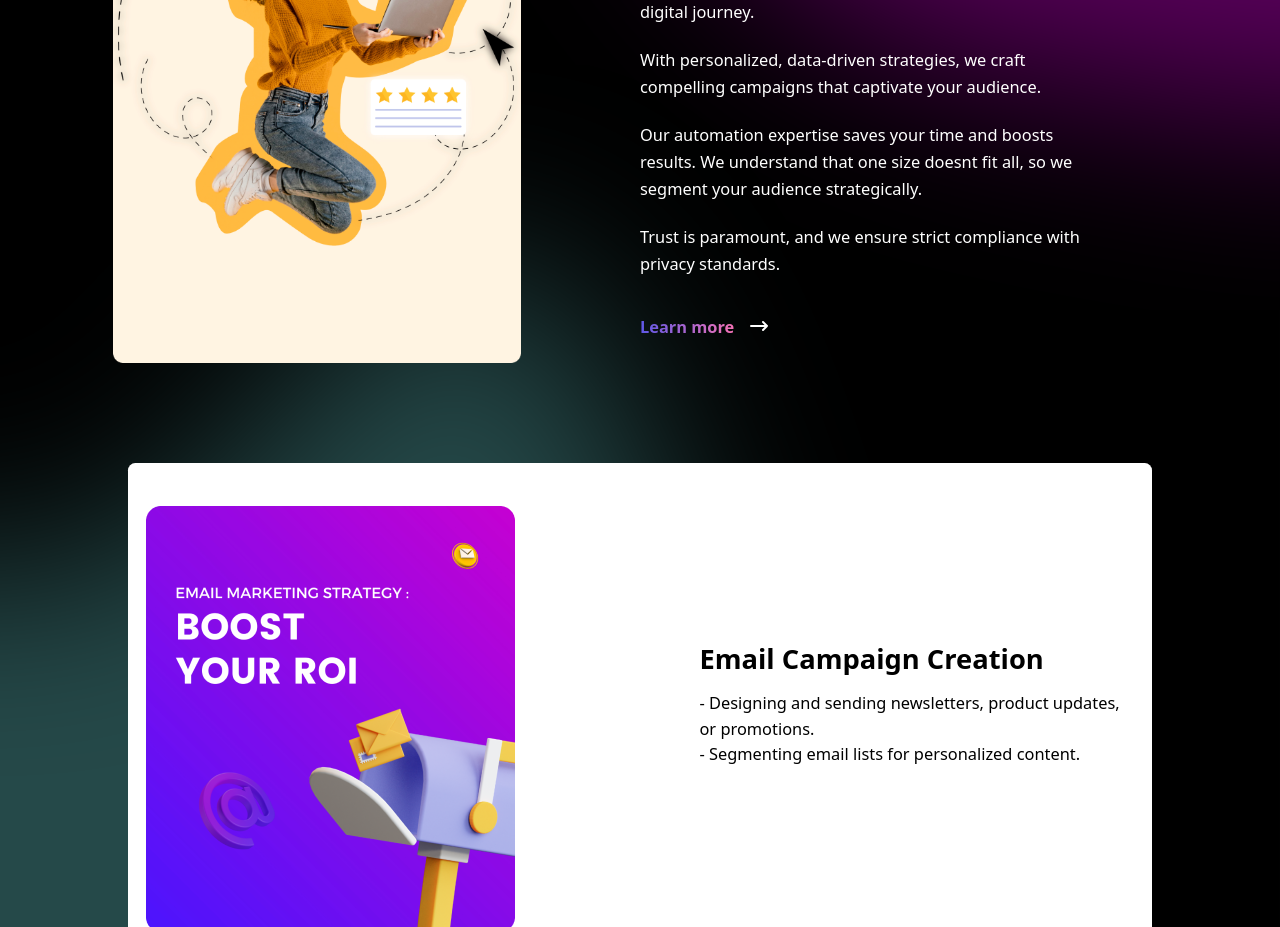
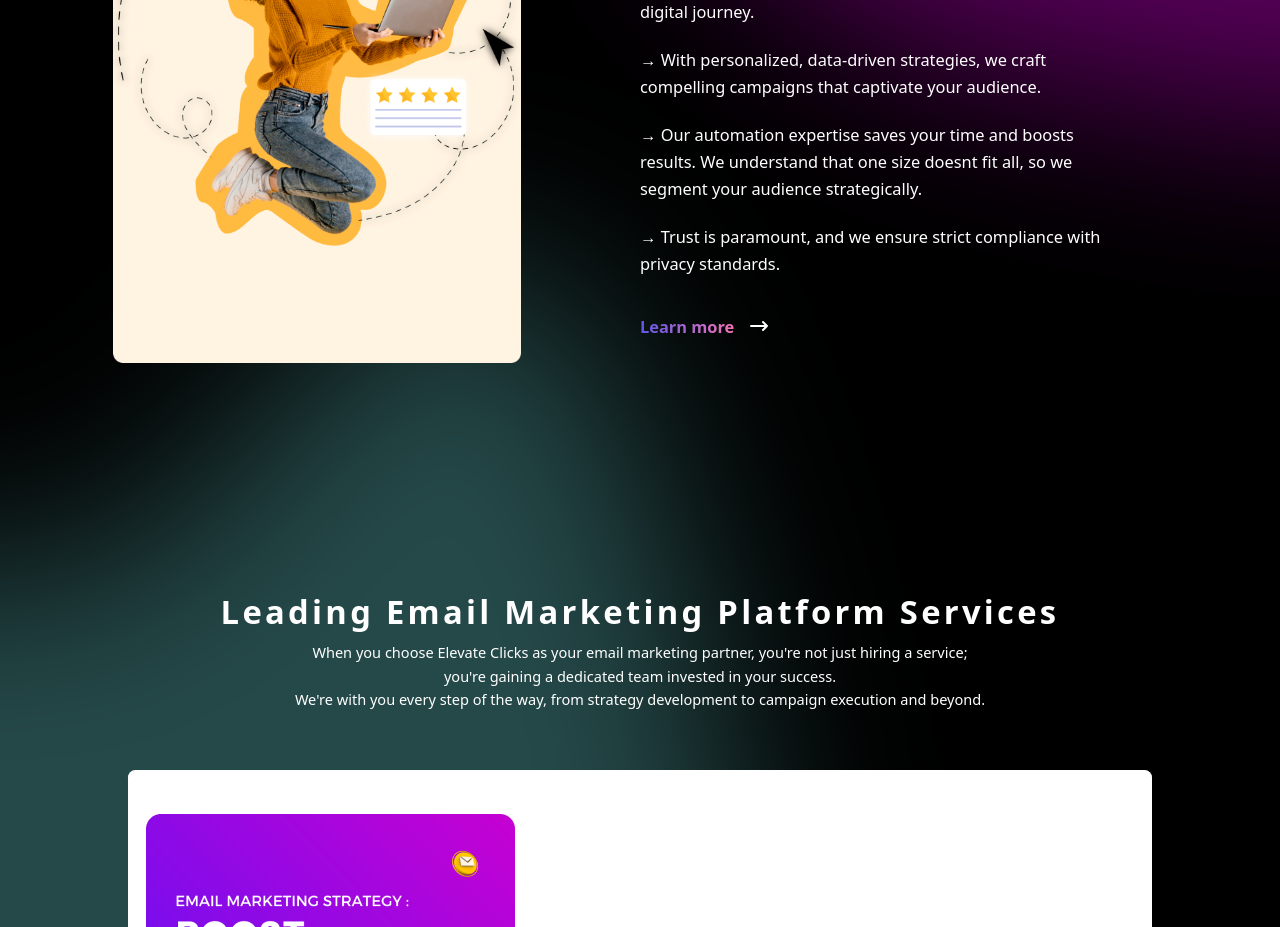
Before and after one commit to arjunsharma999/Elevate-clickss, a Next.js app: page /pages/emailservices in a window 1280 px wide. Shown: the part 840-1767 px from the top of the page. Built offline with nearby package versions, Linux system fonts and the light colour scheme.

Commit message:
updated email services
.

```diff
--- a/app/pages/emailservices/page.jsx
+++ b/app/pages/emailservices/page.jsx
@@ -65,16 +65,16 @@ function Emailservices() {
                 journey.
               </p>
               <p className="leading-relaxed mb-3 text-lg">
-                With personalized, data-driven strategies, we craft compelling
+                &#8594; With personalized, data-driven strategies, we craft compelling
                 campaigns that captivate your audience.
               </p>
               <p className="leading-relaxed mb-3 text-lg">
-                Our automation expertise saves your time and boosts results. We
+                &#8594; Our automation expertise saves your time and boosts results. We
                 understand that one size doesnt fit all, so we segment your
                 audience strategically.
               </p>
               <p className="leading-relaxed mb-3 text-lg">
-                Trust is paramount, and we ensure strict compliance with privacy
+                &#8594; Trust is paramount, and we ensure strict compliance with privacy
                 standards.
               </p>
               <Textlink
@@ -86,7 +86,21 @@ function Emailservices() {
           </div>
         </div>
       </section>
-
+      {/*New section */}
+      <section className="text-white body-font my-[3rem]">
+        <div className="container px-5 pt-24 mx-auto">
+          <div className="flex flex-col items-center text-center w-full mb-12 gap-3">
+            <h2 className="text-4xl font-bold  tracking-widest">
+                Leading Email Marketing Platform Services
+              </h2>
+              <p className="leading-relaxed mb-4">
+                When you choose Elevate Clicks as your email marketing partner, you're not just hiring a service; <br/>
+                you're gaining a dedicated team invested in your success. <br/>
+                We're with you every step of the way, from strategy development to campaign execution and beyond.
+              </p>
+          </div>
+        </div>
+      </section>
       {/* section */}
       <section className="text-black w-[80%] mx-auto bg-white rounded-lg">
         <div className="container mx-auto flex px-5 py-12 md:flex-row flex-col items-center justify-between">
```
